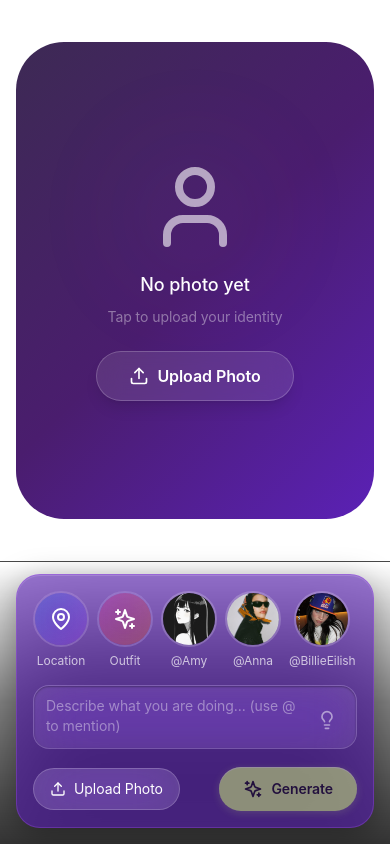
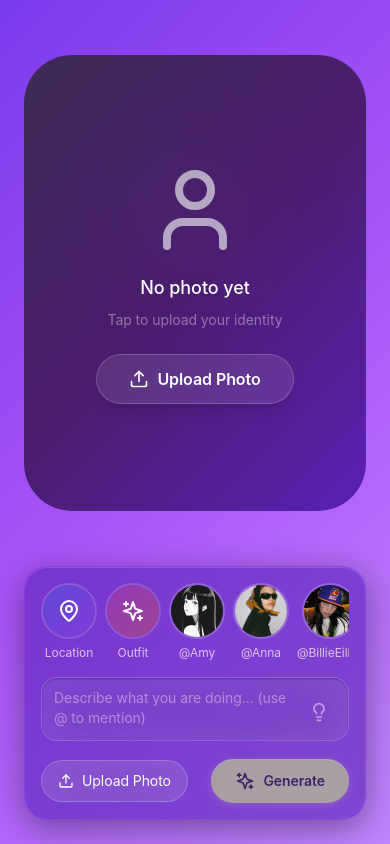
Before and after one commit to SiqiH214/ai-identity-building, a Next.js app: page / in a window 390 px wide. Built offline with nearby package versions, Linux system fonts and the light colour scheme.

Commit message:
Revert mobile-friendly layout changes
- Revert back to original flex layout with min-h-screen
- Remove fixed positioning and scrollable containers
- Remove gradient backdrop from bottom section
- Restore original padding and gap structure

```diff
--- a/app/page.tsx
+++ b/app/page.tsx
@@ -133,11 +133,10 @@ export default function Home() {
   }
 
   return (
-    <main className="fixed inset-0 w-full h-full overflow-hidden">
-      <div className="w-full h-full max-w-md mx-auto flex flex-col">
-        {/* Identity/Results image area - scrollable */}
-        <div className="flex-1 overflow-y-auto overflow-x-hidden">
-          <div className="min-h-full flex items-center justify-center px-4 sm:px-6 py-4 sm:py-6">
+    <main className="min-h-screen flex items-center justify-center py-safe">
+      <div className="w-full max-w-md mx-auto min-h-screen flex flex-col py-4 gap-4">
+        {/* Identity/Results image area */}
+        <div className="flex-1 min-h-0 flex items-center justify-center px-6">
           {generatedImages.length > 0 && !isGenerating ? (
             <ResultsSection
               images={generatedImages}
@@ -158,11 +157,9 @@ export default function Home() {
             />
           )}
         </div>
-        </div>
 
-        {/* Creation area - fixed at bottom */}
-        <div className="flex-none bg-gradient-to-t from-black/80 via-black/50 to-transparent backdrop-blur-lg border-t border-white/10">
-          <div className="px-4 sm:px-6 pb-safe pt-3 pb-4">
+        {/* Creation area */}
+        <div className="flex-none px-6 pb-2">
           <CreationSection
             onGenerate={handleGenerate}
             isGenerating={isGenerating}
@@ -179,7 +176,6 @@ export default function Home() {
           />
         </div>
       </div>
-      </div>
     </main>
   )
 }
```
Lines whose indentation alone changed are shown as unchanged.
